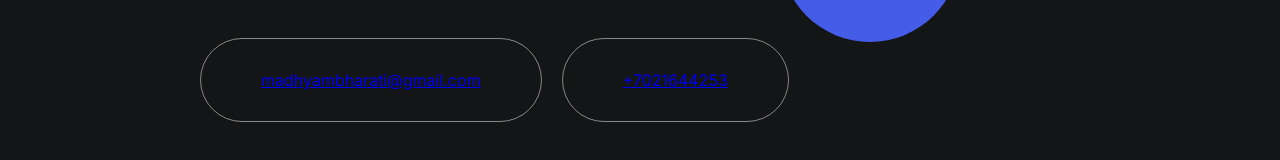
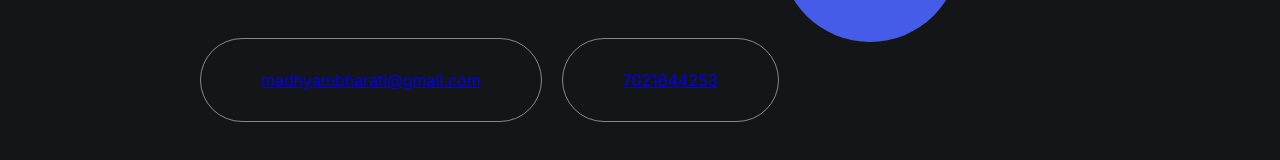
Before and after one commit to Madhyam123/Final_Nextjs_Potfolio_Website, a Next.js app: page / in a window 1280 px wide. Shown: the part 4929-5089 px from the top of the page. Built offline with nearby package versions, Linux system fonts and the light colour scheme.

Commit message:
Update index.jsx

```diff
--- a/src/components/Contact/index.jsx
+++ b/src/components/Contact/index.jsx
@@ -46,7 +46,7 @@ function Index() {
                         </Link>
                         <Link href="https://wa.me/7021644253">
                         <Rounded>
-                            <p style={{textDecoration: 'none'}} className={styles.no}>+7021644253</p>
+                            <p style={{textDecoration: 'none'}} className={styles.no}>7021644253</p>
                         </Rounded>
                         </Link>
                 </div>
```
